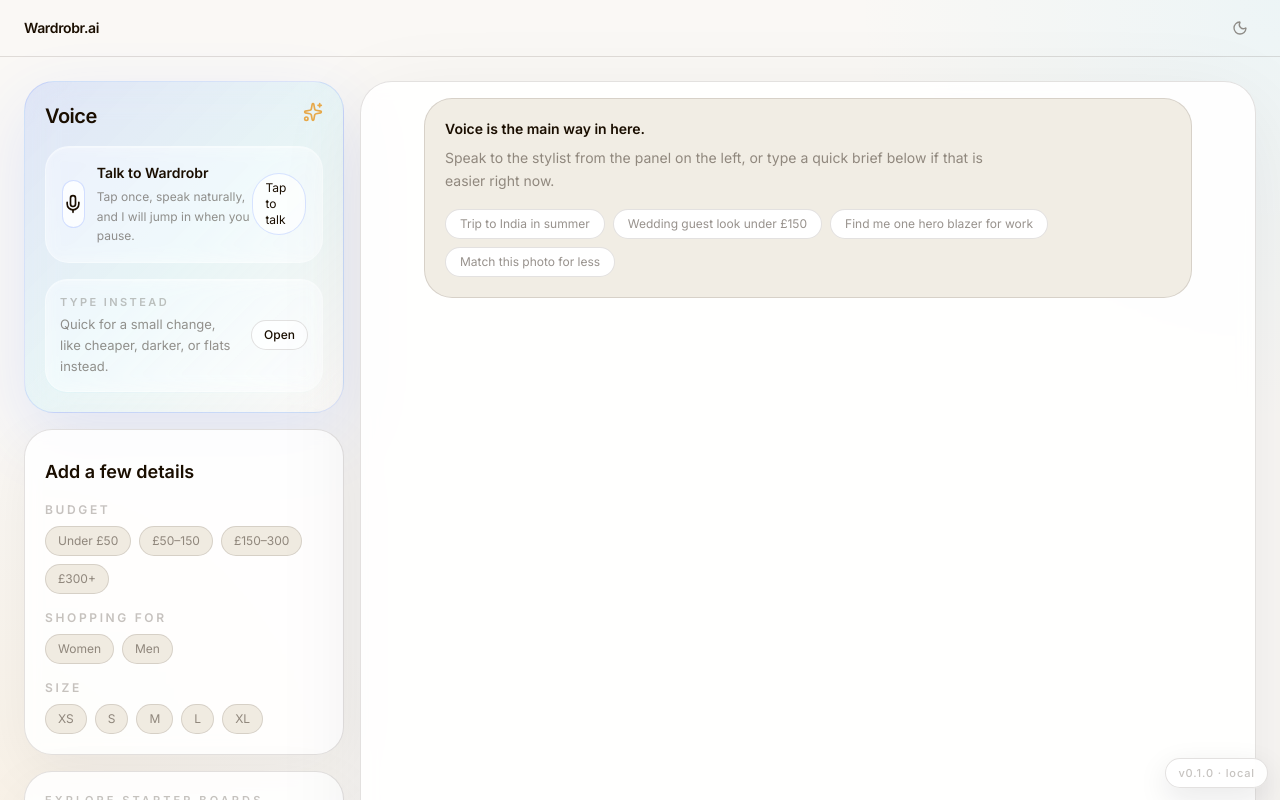
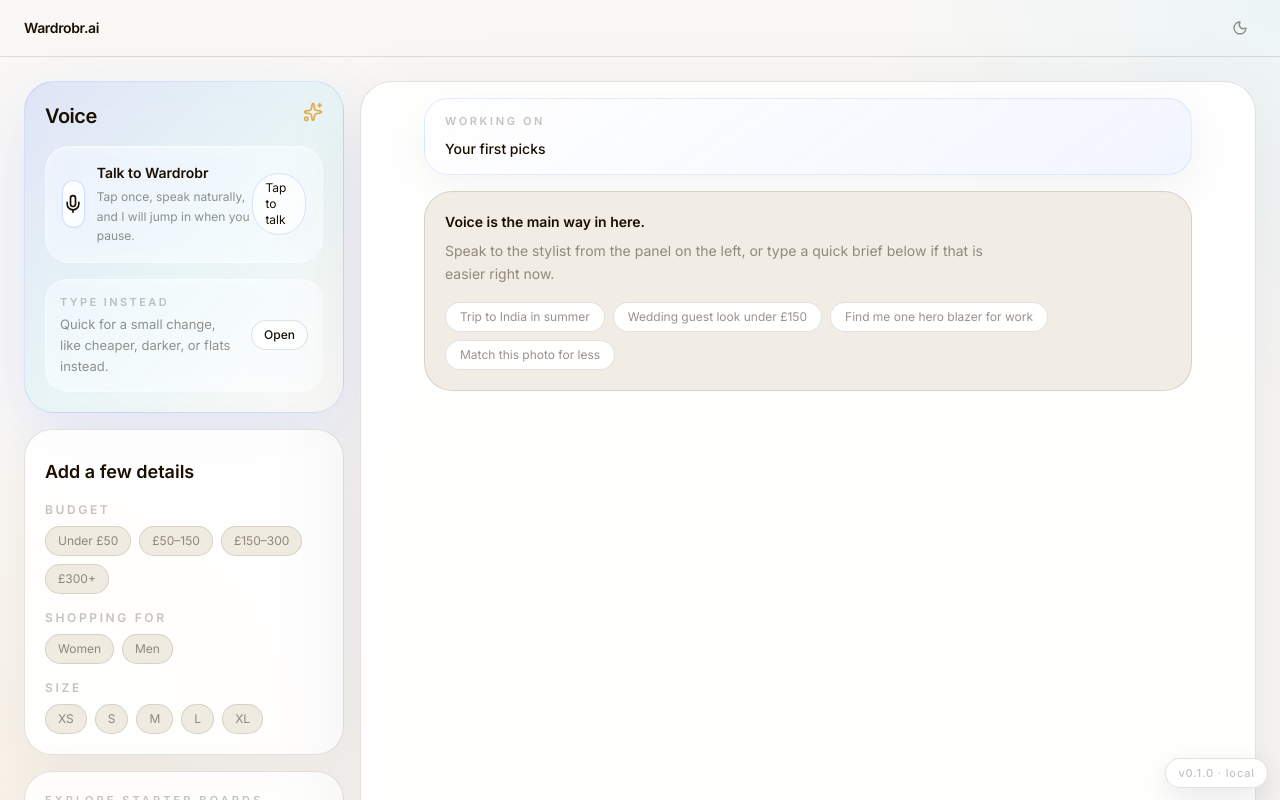
Before and after one commit to sakaarpuri/wardrobr-, a Next.js app: page /style in a window 1280 px wide. Shown: the top 800 px of the page. Built offline with nearby package versions, Linux system fonts and the light colour scheme.

Commit message:
Summarize active shopper request

```diff
--- a/src/components/chat/ChatInterface.tsx
+++ b/src/components/chat/ChatInterface.tsx
@@ -5,7 +5,7 @@ import { useChatStore } from '@/store/chatStore'
 import { ChatMessage } from './ChatMessage'
 import { track } from '@/lib/posthog'
 import { ClarificationPrompt, Message, Product } from '@/lib/types'
-import { getBudgetLabel, getMissionTitle, getTripPreferenceTitle, inferProfileFromReply, isLikelyClarificationReply, normaliseUserProfile } from '@/lib/shopper'
+import { buildWorkingSummary, getBudgetLabel, getMissionTitle, getTripPreferenceTitle, inferProfileFromReply, isLikelyClarificationReply, normaliseUserProfile } from '@/lib/shopper'
 
 const STARTER_REQUESTS = [
   'Trip to India in summer',
@@ -41,6 +41,12 @@ export function ChatInterface() {
   const bottomRef = useRef<HTMLDivElement>(null)
   const hasFiredPending = useRef(false)
   const isBootingFromHomepage = Boolean(pendingMessage) || (isLoading && messages.length === 0)
+  const latestUserTextMessage = [...messages]
+    .reverse()
+    .find((message) => message.type === 'user_text' && message.content?.trim())
+  const latestVoiceMessage = latestUserTextMessage?.source === 'voice' ? latestUserTextMessage : null
+  const activeRequestText = occasionContext ?? pendingMessage?.text ?? getLatestUserRequest(messages)
+  const workingSummary = buildWorkingSummary(activeRequestText, userProfile)
 
   useEffect(() => {
     bottomRef.current?.scrollIntoView({ behavior: 'smooth' })
@@ -94,7 +100,7 @@ export function ChatInterface() {
     if (!options?.silent && imageBase64) {
       addMessage({ type: 'user_image', content: text || undefined, imageUrl: imagePreview, imageBase64 })
     } else if (!options?.silent && text) {
-      addMessage({ type: 'user_text', content: text })
+      addMessage({ type: 'user_text', content: text, source: 'typed' })
     }
 
     const loadingMsg = addMessage({ type: 'system_loading' })
@@ -259,6 +265,29 @@ export function ChatInterface() {
     <div className="flex h-full flex-col">
       <div className="flex-1 overflow-y-auto px-4 py-4 sm:px-5" style={{ scrollbarWidth: 'thin' }}>
         <div className="mx-auto w-full max-w-3xl space-y-4">
+          {workingSummary && (
+            <div className="rounded-[24px] border border-[rgba(82,126,255,0.14)] bg-[linear-gradient(145deg,rgba(255,255,255,0.94),rgba(240,244,255,0.88))] px-4 py-3.5 shadow-[0_12px_40px_rgba(15,23,42,0.05)] sm:px-5">
+              <p className="text-[11px] font-semibold uppercase tracking-[0.24em] text-[var(--text-faint)]">
+                Working on
+              </p>
+              <p className="mt-2 text-[15px] font-medium leading-relaxed text-[var(--text)] sm:text-sm">
+                {workingSummary}
+              </p>
+              {latestVoiceMessage?.content && (
+                <details className="mt-3">
+                  <summary className="cursor-pointer list-none text-[12px] text-[var(--text-muted)] transition-colors hover:text-[var(--text)]">
+                    <span className="inline-flex items-center gap-2 rounded-full border border-[var(--border)] bg-white/72 px-3 py-1.5">
+                      Show what I heard
+                    </span>
+                  </summary>
+                  <p className="mt-2 rounded-[18px] border border-[var(--border)] bg-white/70 px-3.5 py-3 text-[13px] leading-relaxed text-[var(--text-muted)]">
+                    {latestVoiceMessage.content}
+                  </p>
+                </details>
+              )}
+            </div>
+          )}
+
           {(userProfile.mission || userProfile.tripPreference || userProfile.budget || userProfile.budgetMax || userProfile.size || userProfile.gender || userProfile.shoeSize || userProfile.occasionStrictness || userProfile.fitNotes) && (
             <div className="flex flex-wrap gap-2">
               {userProfile.mission && (
@@ -315,9 +344,9 @@ export function ChatInterface() {
                 Looking now
               </p>
               <h2 className="mt-2 text-xl font-semibold text-[var(--text)] sm:text-lg">Pulling together your first picks</h2>
-              {pendingMessage?.text && (
+              {workingSummary && (
                 <p className="mt-3 text-[15px] leading-relaxed text-[var(--text-muted)] sm:text-sm">
-                  {pendingMessage.text}
+                  {workingSummary}
                 </p>
               )}
             </div>
--- a/src/components/chat/ChatMessage.tsx
+++ b/src/components/chat/ChatMessage.tsx
@@ -29,6 +29,10 @@ function PulsingDots() {
 }
 
 export function ChatMessage({ message, onClarificationSelect }: ChatMessageProps) {
+  if (message.type === 'user_text' && message.source === 'voice') {
+    return null
+  }
+
   const isUser = message.type === 'user_text' || message.type === 'user_image'
   const isLoading = message.type === 'system_loading'
 
--- a/src/components/voice/VoiceStyler.tsx
+++ b/src/components/voice/VoiceStyler.tsx
@@ -29,14 +29,14 @@ export function VoiceStyler({
   } = useChatStore()
   const { speak, stop: stopSpeaking } = useAssistantSpeech()
 
-  const runStyleRequest = useCallback(async (text: string) => {
+  const runStyleRequest = useCallback(async (text: string, source: 'voice' | 'typed' = 'voice') => {
     if (!text.trim()) {
       return
     }
 
     setOccasionContext(text)
 
-    addMessage({ type: 'user_text', content: text })
+    addMessage({ type: 'user_text', content: text, source })
     const loadingMsg = addMessage({ type: 'system_loading', content: 'Working on it…' })
     setLoading(true)
     speak('Got it. Working on it.')
@@ -175,7 +175,7 @@ export function VoiceStyler({
     const text = typedPrompt.trim()
     if (!text) return
     setTypedPrompt('')
-    void runStyleRequest(text)
+    void runStyleRequest(text, 'typed')
   }, [runStyleRequest, typedPrompt])
 
   if (!isSupported) {
--- a/src/lib/shopper.ts
+++ b/src/lib/shopper.ts
@@ -292,6 +292,47 @@ export function getBudgetLabel(profile: Pick<UserProfile, 'budget' | 'budgetMax'
   return profile.budget
 }
 
+export function buildWorkingSummary(
+  requestText: string | null | undefined,
+  profile: Pick<UserProfile, 'gender' | 'budget' | 'budgetMax' | 'tripPreference' | 'mission'>
+) {
+  const cleanedRequest = requestText?.replace(/\s+/g, ' ').trim() ?? ''
+  const summaryParts: string[] = []
+  const requestLower = cleanedRequest.toLowerCase()
+  const budgetLabel = getBudgetLabel(profile)
+
+  if (cleanedRequest) {
+    summaryParts.push(cleanedRequest.charAt(0).toUpperCase() + cleanedRequest.slice(1))
+  } else if (profile.mission) {
+    summaryParts.push(getMissionTitle(profile.mission) ?? 'Your first picks')
+  } else {
+    summaryParts.push('Your first picks')
+  }
+
+  if (
+    profile.tripPreference &&
+    !/(daytime|day \+ dinner|day and dinner|dinner|dressy|dressier|casual|mixed|both)/.test(requestLower)
+  ) {
+    summaryParts.push(getTripPreferenceTitle(profile.tripPreference) ?? '')
+  }
+
+  if (
+    budgetLabel &&
+    !/(under|below|budget|max|maximum|£|\bquid\b|\bpounds\b)/.test(requestLower)
+  ) {
+    summaryParts.push(budgetLabel)
+  }
+
+  if (
+    profile.gender &&
+    !/\b(men|men's|mens|male|women|women's|womens|woman|female)\b/.test(requestLower)
+  ) {
+    summaryParts.push(profile.gender === 'men' ? 'For men' : 'For women')
+  }
+
+  return summaryParts.filter(Boolean).join(' · ')
+}
+
 export function formatCurrency(amount: number, currency = 'GBP') {
   return new Intl.NumberFormat('en-GB', {
     style: 'currency',
--- a/src/lib/types.ts
+++ b/src/lib/types.ts
@@ -78,6 +78,7 @@ export interface Message {
   id: string
   type: MessageType
   content?: string
+  source?: 'typed' | 'voice'
   imageUrl?: string
   imageBase64?: string
   products?: Product[]
```
